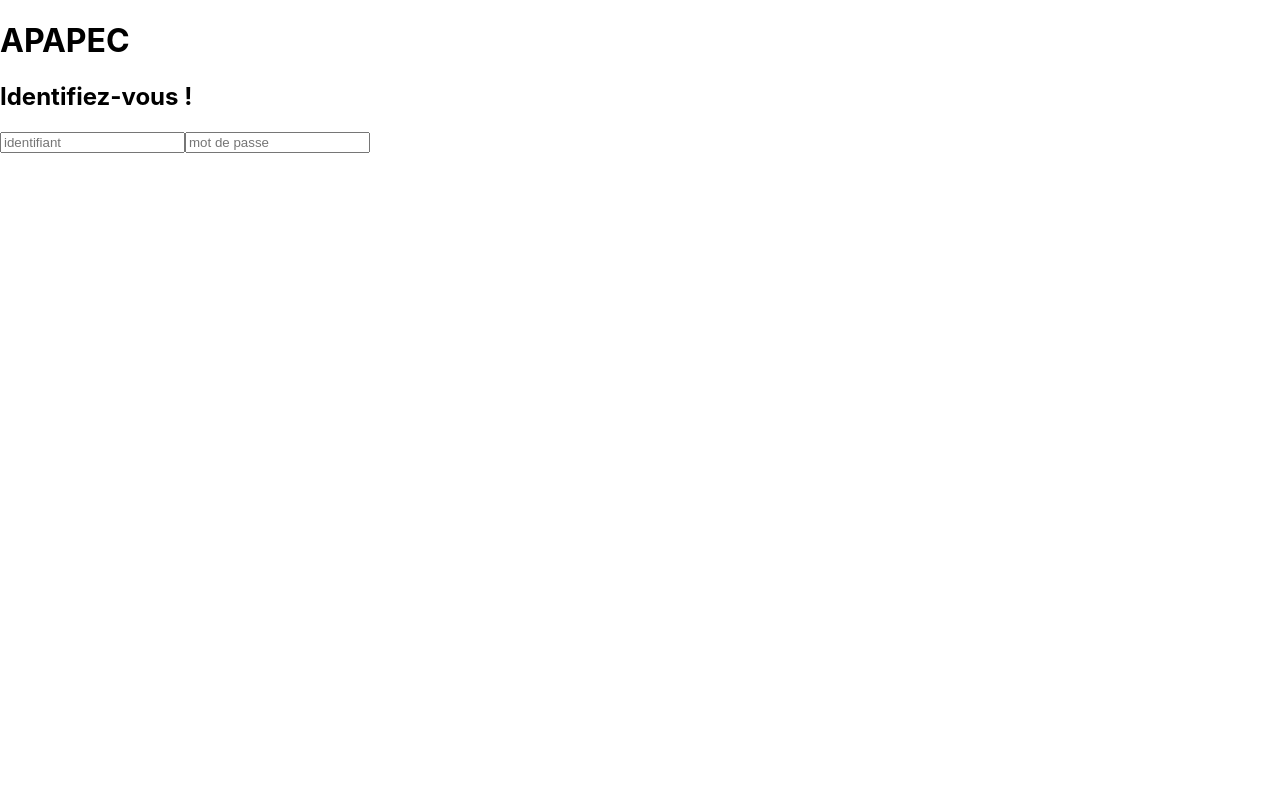
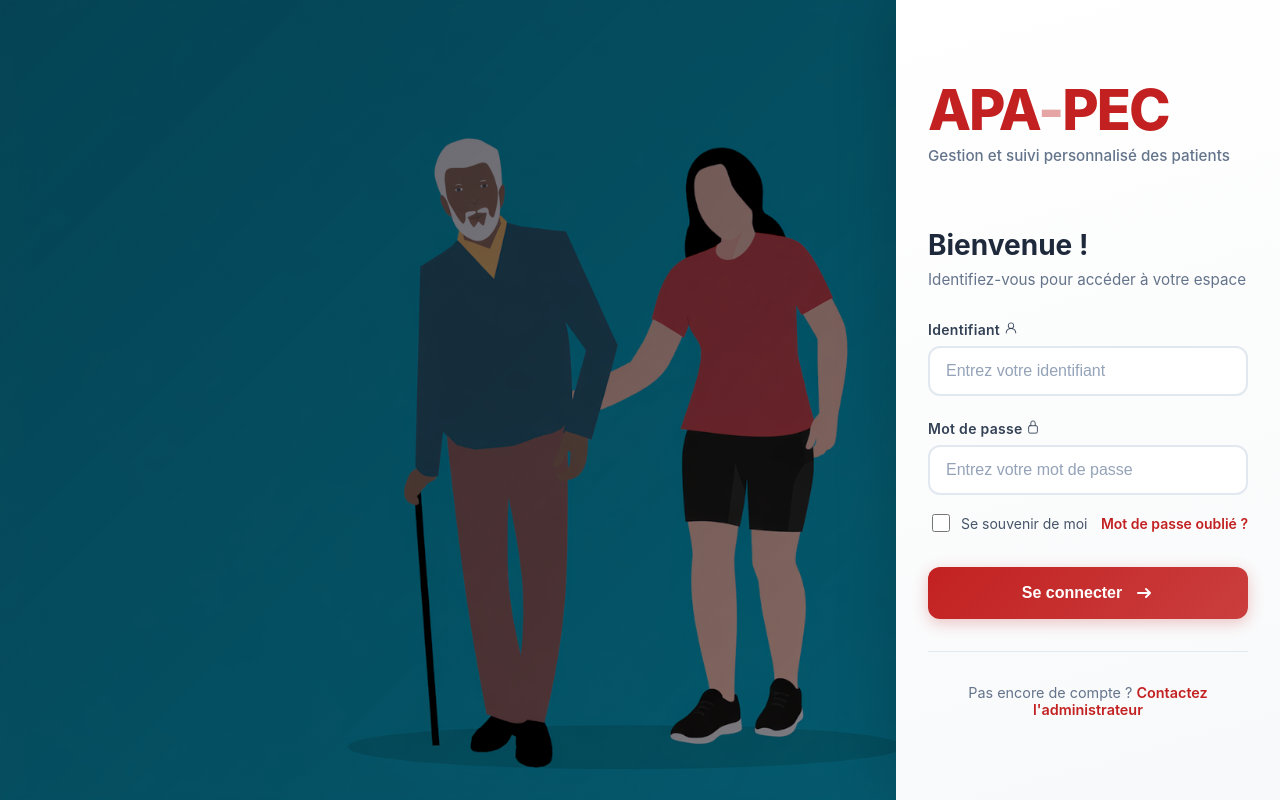
Before and after one commit to TomBrillouet/APA-PEC, a React (Vite) app: page / in a window 1280 px wide. Built offline with nearby package versions, Linux system fonts and the light colour scheme.

Commit message:
💄F01 : LOGINPAGE > add styling

```diff
--- a/src/components/page/LoginPage.jsx
+++ b/src/components/page/LoginPage.jsx
@@ -1,14 +1,324 @@
+import styled from "styled-components"
+import { theme } from "../../theme"
+import { IoLockClosedOutline, IoPersonSharp } from "react-icons/io5"
+import { MdOutlinePersonOutline } from "react-icons/md"
+import { GoPerson } from "react-icons/go"
+
 export default function LoginPage() {
+  const handleSubmit = (e) => {
+    e.preventDefault()
+    // Logique de connexion
+  }
+
   return (
-    <div>
-      <div>
-        <h1>APAPEC</h1>
-        <h2>Identifiez-vous !</h2>
-      </div>
-      <form action="submit">
-        <input type="text" placeholder="identifiant" />
-        <input type="text" placeholder="mot de passe" />
-      </form>
-    </div>
+    <LoginPageStyled>
+      <aside>
+        <div className="logo-container">
+          <h1>
+            APA<span>-</span>PEC
+          </h1>
+          <p className="tagline">Gestion et suivi personnalisé des patients</p>
+        </div>
+
+        <div className="login-form">
+          <div className="form-header">
+            <h2>Bienvenue !</h2>
+            <p>Identifiez-vous pour accéder à votre espace</p>
+          </div>
+
+          <form onSubmit={handleSubmit}>
+            <div className="input-group">
+              <label htmlFor="username">
+                Identifiant <GoPerson />
+              </label>
+              <input
+                id="username"
+                type="text"
+                placeholder="Entrez votre identifiant"
+                required
+              />
+            </div>
+
+            <div className="input-group">
+              <label htmlFor="password">
+                Mot de passe <IoLockClosedOutline />
+              </label>
+              <input
+                id="password"
+                type="password"
+                placeholder="Entrez votre mot de passe"
+              />
+            </div>
+
+            <div className="form-options">
+              <label className="remember-me">
+                <input type="checkbox" />
+                <span>Se souvenir de moi</span>
+              </label>
+              <a href="#" className="forgot-password">
+                Mot de passe oublié ?
+              </a>
+            </div>
+
+            <button type="submit" className="submit-btn">
+              <span>Se connecter</span>
+              <svg width="20" height="20" viewBox="0 0 20 20" fill="none">
+                <path
+                  d="M4 10h12m0 0l-4-4m4 4l-4 4"
+                  stroke="currentColor"
+                  strokeWidth="2"
+                  strokeLinecap="round"
+                  strokeLinejoin="round"
+                />
+              </svg>
+            </button>
+          </form>
+
+          <div className="form-footer">
+            <p>
+              Pas encore de compte ? <a href="#">Contactez l'administrateur</a>
+            </p>
+          </div>
+        </div>
+      </aside>
+    </LoginPageStyled>
   )
 }
+
+const LoginPageStyled = styled.div`
+  display: flex;
+  justify-content: flex-end;
+  align-items: center;
+  min-height: 100vh;
+  position: relative;
+  overflow: hidden;
+
+  &::before {
+    content: "";
+    background: url("/images/login-bg.webp"),
+      linear-gradient(135deg, rgba(30, 29, 39, 0.7), rgba(30, 29, 39, 0.5));
+    background-size: contain;
+    background-blend-mode: darken;
+    position: absolute;
+    top: 0;
+    left: 0;
+    right: 0;
+    bottom: 0;
+    z-index: 0;
+  }
+
+  aside {
+    position: relative;
+    z-index: 1;
+    min-height: 100vh;
+    width: 100%;
+    max-width: 25vw;
+    background: linear-gradient(165deg, #ffffff 0%, #f8f9fa 100%);
+    padding: 0 2rem;
+    display: flex;
+    flex-direction: column;
+    justify-content: center;
+    box-shadow: ${theme.shadows.medium};
+    gap: 3rem;
+    box-shadow: -10px 0 50px rgba(0, 0, 0, 0.15);
+
+    @media (max-width: 768px) {
+      max-width: 100%;
+    }
+
+    .logo-container {
+      h1 {
+        font-size: 3.5rem;
+        font-weight: 800;
+        color: ${theme.colors.primary};
+        margin: 0;
+        letter-spacing: -2px;
+        line-height: 1;
+
+        span {
+          opacity: 0.4;
+        }
+
+        @media (max-width: 768px) {
+          font-size: 2.5rem;
+        }
+      }
+
+      .tagline {
+        color: #64748b;
+        font-size: 0.95rem;
+        margin-top: 0.5rem;
+        font-weight: 500;
+      }
+    }
+
+    .login-form {
+      width: 100%;
+
+      .form-header {
+        margin-bottom: 2rem;
+
+        h2 {
+          font-size: 1.75rem;
+          font-weight: 700;
+          color: #1e293b;
+          margin: 0 0 0.5rem 0;
+        }
+
+        p {
+          color: #64748b;
+          font-size: 0.95rem;
+          margin: 0;
+        }
+      }
+
+      form {
+        display: flex;
+        flex-direction: column;
+        gap: 1.5rem;
+
+        .input-group {
+          display: flex;
+          flex-direction: column;
+          gap: 0.5rem;
+
+          label {
+            font-size: 0.875rem;
+            font-weight: 600;
+            color: #334155;
+            letter-spacing: 0.3px;
+          }
+
+          input[type="text"],
+          input[type="password"] {
+            padding: 0.875rem 1rem;
+            border: 2px solid #e2e8f0;
+            border-radius: 12px;
+            font-size: 1rem;
+            color: #1e293b;
+            background: white;
+            transition: all 0.2s ease;
+
+            &::placeholder {
+              color: #94a3b8;
+            }
+
+            &:focus {
+              outline: none;
+              border-color: ${theme.colors.primary};
+              box-shadow: 0 0 0 4px ${theme.colors.primary}15;
+              transform: translateY(-1px);
+            }
+
+            &:hover {
+              border-color: #cbd5e1;
+            }
+          }
+        }
+
+        .form-options {
+          display: flex;
+          justify-content: space-between;
+          align-items: center;
+          font-size: 0.875rem;
+          margin-top: -0.5rem;
+
+          .remember-me {
+            display: flex;
+            align-items: center;
+            gap: 0.5rem;
+            cursor: pointer;
+            color: #475569;
+
+            input[type="checkbox"] {
+              width: 18px;
+              height: 18px;
+              cursor: pointer;
+              accent-color: ${theme.colors.primary};
+            }
+
+            span {
+              user-select: none;
+            }
+          }
+
+          .forgot-password {
+            color: ${theme.colors.primary};
+            text-decoration: none;
+            font-weight: 600;
+            transition: color 0.2s ease;
+
+            &:hover {
+              color: ${theme.colors.primary}dd;
+              text-decoration: underline;
+            }
+          }
+        }
+
+        .submit-btn {
+          background: linear-gradient(
+            135deg,
+            ${theme.colors.primary} 0%,
+            ${theme.colors.primary}dd 100%
+          );
+          color: white;
+          border: none;
+          padding: 1rem 1.5rem;
+          border-radius: 12px;
+          font-size: 1rem;
+          font-weight: 600;
+          cursor: pointer;
+          display: flex;
+          align-items: center;
+          justify-content: center;
+          gap: 0.75rem;
+          transition: all 0.3s ease;
+          box-shadow: 0 4px 15px ${theme.colors.primary}40;
+          margin-top: 0.5rem;
+
+          svg {
+            transition: transform 0.3s ease;
+          }
+
+          &:hover {
+            transform: translateY(-2px);
+            box-shadow: 0 6px 20px ${theme.colors.primary}50;
+
+            svg {
+              transform: translateX(4px);
+            }
+          }
+
+          &:active {
+            transform: translateY(0);
+          }
+        }
+      }
+
+      .form-footer {
+        margin-top: 2rem;
+        padding-top: 2rem;
+        border-top: 1px solid #e2e8f0;
+        text-align: center;
+
+        p {
+          font-size: 0.9rem;
+          color: #64748b;
+          margin: 0;
+
+          a {
+            color: ${theme.colors.primary};
+            text-decoration: none;
+            font-weight: 600;
+            transition: color 0.2s ease;
+
+            &:hover {
+              color: ${theme.colors.primary}dd;
+              text-decoration: underline;
+            }
+          }
+        }
+      }
+    }
+  }
+`
--- /dev/null
+++ b/src/theme/index.js
@@ -0,0 +1,50 @@
+const colors = {
+  primary: "#c32121",
+}
+
+const spacing = {
+  xxs: "4px",
+  xs: "8px",
+  sm: "12px",
+  md: "20px",
+  lg: "32px",
+  xl: "52px",
+  xxl: "84px",
+}
+
+const fonts = {
+  size: {
+    XXXS: "8px",
+    XXS: "10px",
+    XS: "12px",
+    P0: "16px",
+    P1: "18px",
+    P2: "20px",
+    P3: "24px",
+    P4: "36px",
+    P5: "48px",
+    P6: "60px",
+  },
+}
+const borderRadius = {
+  subtle: 1,
+  round: "5px",
+  extraRound: "15px",
+  circle: "50%",
+}
+
+const shadows = {
+  subtle: "0px -6px 8px -2px rgba(0, 0, 0, 0.1)",
+  medium: "inset 10px 0px 20px 0px rgb(0 0 0 / 20%)",
+}
+
+const animations = {}
+
+export const theme = {
+  colors,
+  fonts,
+  borderRadius,
+  shadows,
+  spacing,
+  animations,
+}
```
Also changed, not shown: public/images/login-bg.webp (added), src/components/page/Login.jsx (added).
